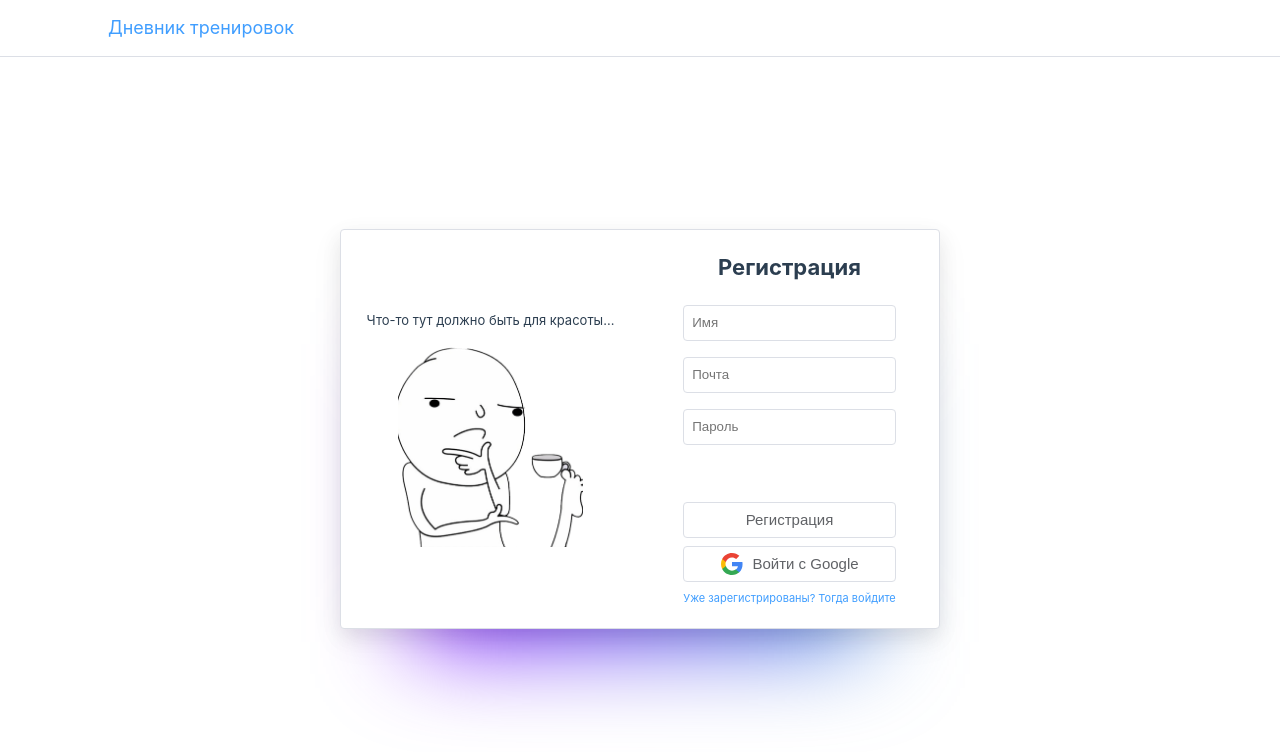
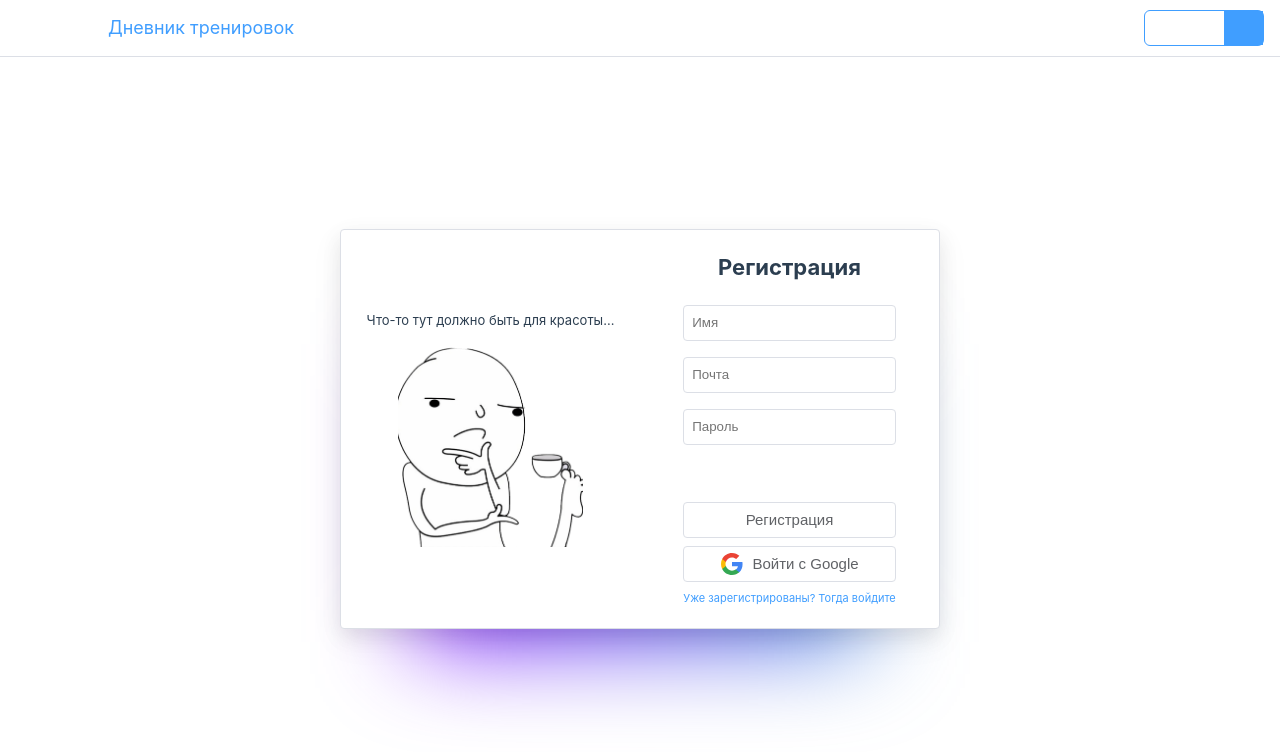
Before and after one commit to macroses/workout-ts, a Vue app: page / in a window 1280 px wide. Shown: the top 752 px of the page. Built offline with nearby package versions, Linux system fonts and the light colour scheme; no server answers; what vue3-apexcharts would draw is missing.

Commit message:
turn theme switcher into header

```diff
--- a/src/assets/styles/header.css
+++ b/src/assets/styles/header.css
@@ -48,5 +48,6 @@
 .header__personal {
   margin-left: auto;
   display: flex;
+  align-items: center;
   gap: 24px;
 }
--- a/src/assets/styles/switch.css
+++ b/src/assets/styles/switch.css
@@ -3,6 +3,8 @@
   border-radius: 6px;
   border: 1px solid var(--color-accent);
   width: 100%;
+  min-width: 120px;
+  height: 36px;
 }
 
 .input-switch:checked + .switcher {
--- a/src/components/header/Header.vue
+++ b/src/components/header/Header.vue
@@ -5,6 +5,7 @@ import CurrentDate from "./CurrentDate.vue";
 import { useAsideStore } from "@/stores/modalStore";
 import UserAuth from "./UserAuth.vue";
 import ChallengeToggle from "@/components/header/ChallengeToggle.vue";
+import ThemeToggle from "@/components/header/ThemeToggle.vue";
 
 const asideStore = useAsideStore();
 const toggleAside = () => (asideStore.isAsideActive = !asideStore.isAsideActive);
@@ -17,6 +18,7 @@ const toggleAside = () => (asideStore.isAsideActive = !asideStore.isAsideActive)
     <CurrentDate v-if="$route.name === 'home'"/>
     <div class="header__personal">
       <ChallengeToggle v-if="$route.name === 'home'" />
+      <ThemeToggle/>
       <UserAuth />
     </div>
   </header>
--- a/src/components/header/UserAuth.vue
+++ b/src/components/header/UserAuth.vue
@@ -40,12 +40,12 @@ clickOutside(list, () => (isListActive.value = false));
       <Icon :iconName="isListActive ? 'angle-up' : 'angle-down'" width="14px"/>
     </div>
     <ul :class="{active: isListActive}" class="user-funcs">
-      <li class="user-funcs__item">
-        <ThemeToggle/>
-      </li>
-      <li class="user-funcs__item">
-        <router-link to="/settings">персональные данные</router-link>
-      </li>
+<!--      <li class="user-funcs__item">-->
+<!--        <ThemeToggle/>-->
+<!--      </li>-->
+<!--      <li class="user-funcs__item">-->
+<!--        <router-link to="/settings">персональные данные</router-link>-->
+<!--      </li>-->
       <li class="user-funcs__item" @click="logOut">
         Выйти
         <Icon iconName="right-from-bracket" width="17px"/>
```
